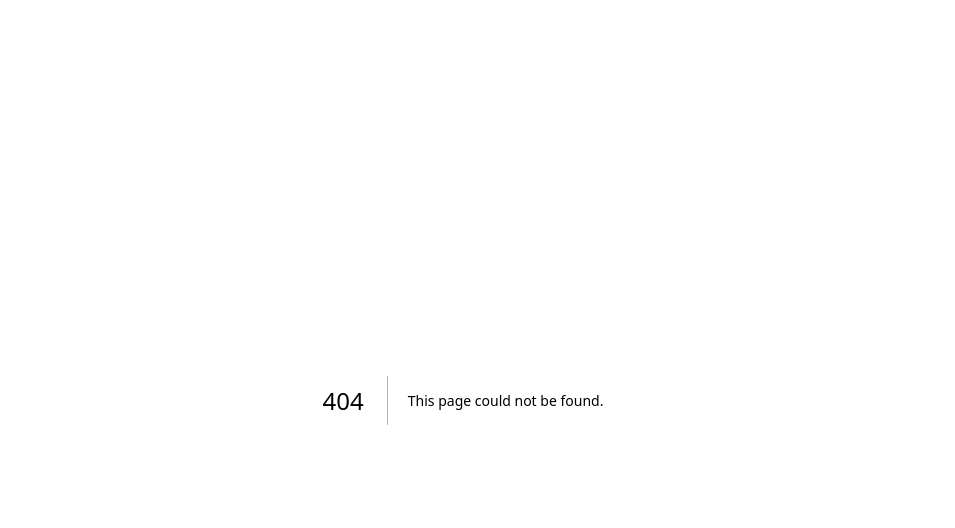
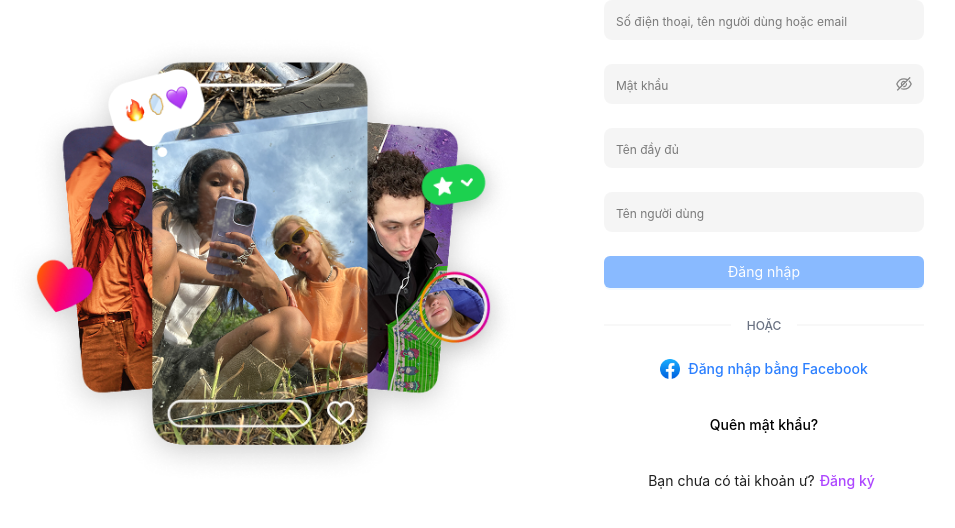
Before and after one commit to quangnguyentan/instagram_clone, a Next.js app in the folder apps/frontend/: page /accounts/emailsignup in a window 1280 px wide. Before the commit this address had no page. Shown: the top 528 px of the page, without its empty margins (177-1132 px from the left). Built offline with nearby package versions, Linux system fonts and the light colour scheme.

Commit message:
update code

```diff
--- /dev/null
+++ b/apps/frontend/src/app/accounts/emailsignup/page.tsx
@@ -0,0 +1,18 @@
+"use client";
+import LoginForm from "@/app/features/auth/components/LoginForm";
+import React from "react";
+
+const RegisterEmail = () => {
+  return (
+    <div>
+      <LoginForm
+        type="register"
+        onLogin={() => {}}
+        onRegister={() => {}}
+        onForgotPassword={() => {}}
+      />
+    </div>
+  );
+};
+
+export default RegisterEmail;
--- a/apps/frontend/src/app/features/auth/components/LoginForm.tsx
+++ b/apps/frontend/src/app/features/auth/components/LoginForm.tsx
@@ -15,6 +15,8 @@ type FieldType = {
   email?: string;
   password?: string;
   remember?: string;
+  fullname?: string;
+  username?: string;
 };
 
 interface LoginFormProps {
@@ -71,6 +73,7 @@ const LoginForm = ({
         email: values.email as string,
         password: values.password as string,
         username: values.email as string,
+        fullName: values.fullname as string,
       });
     }
 
@@ -110,7 +113,9 @@ const LoginForm = ({
                 .getFieldsError()
                 .some(({ errors }) => errors.length);
               const hasEmpty =
-                !form.getFieldValue("email") || !form.getFieldValue("password");
+                !form.getFieldValue("email") ||
+                !form.getFieldValue("password") ||
+                !form.getFieldValue("fullName");
               setIsDisabled(hasError || hasEmpty);
             }}
           >
@@ -141,7 +146,34 @@ const LoginForm = ({
                 variant="filled"
               />
             </Form.Item>
-
+            {type === "register" && (
+              <Form.Item<FieldType>
+                name="fullname"
+                // rules={[{ required: true, message: "Please input your email!" }]}
+                className="w-80"
+              >
+                <Input
+                  placeholder="Tên đầy đủ"
+                  className="placeholder:text-xs! placeholder:text-black/50!"
+                  size="large"
+                  variant="filled"
+                />
+              </Form.Item>
+            )}
+            {type === "register" && (
+              <Form.Item<FieldType>
+                name="username"
+                // rules={[{ required: true, message: "Please input your email!" }]}
+                className="w-80"
+              >
+                <Input
+                  placeholder="Tên người dùng"
+                  className="placeholder:text-xs! placeholder:text-black/50!"
+                  size="large"
+                  variant="filled"
+                />
+              </Form.Item>
+            )}
             {isAuthenticated && (
               <Form.Item<FieldType>
                 name="remember"
@@ -204,6 +236,7 @@ const LoginForm = ({
                   htmlType="button"
                   className="hover:underline text-purple-500! font-medium! px-1!"
                   onClick={onRegister}
+                  href="/accounts/emailsignup"
                 >
                   Đăng ký
                 </Button>
--- a/apps/frontend/src/app/features/auth/hooks/useAuth.ts
+++ b/apps/frontend/src/app/features/auth/hooks/useAuth.ts
@@ -25,6 +25,7 @@ export function useRegister() {
       email: string;
       password: string;
       username: string;
+      fullName: string;
     }) => {
       const res = await api.post("/auth/register", data);
       return res.data;
@@ -47,7 +48,7 @@ export function useRefresh() {
   return useQuery({
     queryKey: ["auth", "refresh"],
     queryFn: async () => {
-      const res = await api.get("/auth/refresh");
+      const res = await api.get<{ accessToken: string }>("/auth/refresh");
       useAuthStore.getState().setAccessToken(res.data.accessToken);
       return res.data;
     },
--- a/apps/frontend/src/hooks/useComment.ts
+++ b/apps/frontend/src/hooks/useComment.ts
@@ -5,8 +5,6 @@ import { io, Socket } from "socket.io-client";
 import { useEffect } from "react";
 import api from "@/lib/axios"; // axios instance đã config baseURL + token
 import { Comment } from "@/types/comment.type";
-
-
 
 // API
 const fetchComments = async (postId: string): Promise<Comment[]> => {
@@ -51,7 +49,9 @@ export function useCreateComment() {
   return useMutation({
     mutationFn: createComment,
     onSuccess: (newComment) => {
-            queryClient.invalidateQueries({ queryKey: ["comments", newComment.post] });
+      queryClient.invalidateQueries({
+        queryKey: ["comments", newComment.post],
+      });
     },
   });
 }
@@ -72,7 +72,9 @@ export function useDeleteComment() {
   return useMutation({
     mutationFn: ({ id }: { id: string; postId: string }) => deleteComment(id),
     onSuccess: (_, variables) => {
-            queryClient.invalidateQueries({ queryKey: ["comments", variables.postId] });
+      queryClient.invalidateQueries({
+        queryKey: ["comments", variables.postId],
+      });
     },
   });
 }
@@ -91,25 +93,23 @@ export function useRealtimeComments(postId: string) {
 
     socket.on("comment.created", (comment: Comment) => {
       if (comment.post._id !== postId) return;
-            queryClient.setQueryData<Comment[]>(
-                ["comments", postId],
-                (old = []) => [...old, comment]
-            );
+      queryClient.setQueryData<Comment[]>(["comments", postId], (old = []) => [
+        ...old,
+        comment,
+      ]);
     });
 
     socket.on("comment.updated", (comment: Comment) => {
       if (comment.post?._id !== postId) return;
-            queryClient.setQueryData<Comment[]>(
-                ["comments", postId],
-                (old = []) => old.map((c) => (c._id === comment._id ? comment : c))
+      queryClient.setQueryData<Comment[]>(["comments", postId], (old = []) =>
+        old.map((c) => (c._id === comment._id ? comment : c))
       );
     });
 
     socket.on("comment.deleted", ({ id, postId: deletedPostId }) => {
       if (deletedPostId !== postId) return;
-            queryClient.setQueryData<Comment[]>(
-                ["comments", postId],
-                (old = []) => old.filter((c) => c._id !== id)
+      queryClient.setQueryData<Comment[]>(["comments", postId], (old = []) =>
+        old.filter((c) => c._id !== id)
       );
     });
 
--- a/apps/frontend/src/lib/axios.ts
+++ b/apps/frontend/src/lib/axios.ts
@@ -24,7 +24,9 @@ api.interceptors.response.use(
   async (error) => {
     if (error.response?.status === 401) {
       try {
-        const refreshRes = await api.get<{ accessToken: string }>("/auth/refresh");
+        const refreshRes = await api.get<{ accessToken: string }>(
+          "/auth/refresh"
+        );
         const newToken = refreshRes.data.accessToken;
         useAuthStore.getState().setAccessToken(newToken);
         // retry lại request gốc
@@ -32,7 +34,7 @@ api.interceptors.response.use(
         return api.request(error.config);
       } catch (refreshError) {
         useAuthStore.getState().logout();
-        window.location.href = "/login";
+        window.location.href = "/";
       }
     }
     return Promise.reject(error);
--- a/apps/frontend/src/shared/layout/MediaItem.tsx
+++ b/apps/frontend/src/shared/layout/MediaItem.tsx
@@ -26,7 +26,8 @@ const MediaItem: React.FC<MediaItemProps> = ({ item, refCallback }) => {
             src={item.url}
             muted
             loop
-            controls
+            // controls
+            autoPlay
             className="absolute inset-0 w-full h-full object-contain"
           />
         )}
--- a/apps/frontend/src/shared/layout/PostAddComment.tsx
+++ b/apps/frontend/src/shared/layout/PostAddComment.tsx
@@ -3,9 +3,9 @@ import { useState } from "react";
 
 export default function PostAddComment({
   onSubmit,
-}: {
+}: Readonly<{
   onSubmit: (content: string) => void;
-}) {
+}>) {
   const [value, setValue] = useState("");
 
   const handleSubmit = (e: React.FormEvent) => {
--- a/apps/frontend/src/shared/layout/PostCard.tsx
+++ b/apps/frontend/src/shared/layout/PostCard.tsx
@@ -22,12 +22,10 @@ const PostCard = ({ post }: { post: PostType }) => {
   const { data: comments = [] } = useComments(post._id);
   const { user } = useAuthStore();
   console.log(comments);
-  // mutations
   const createMutation = useCreateComment();
   const updateMutation = useUpdateComment();
   const deleteMutation = useDeleteComment();
 
-  // realtime
   useRealtimeComments(post._id);
 
   const handleAddComment = (content: string) => {
--- a/apps/frontend/src/shared/layout/PostCommentsPreview.tsx
+++ b/apps/frontend/src/shared/layout/PostCommentsPreview.tsx
@@ -27,8 +27,8 @@ const PostCommentsPreview = ({ comments, onUpdate, onDelete }: Props) => {
     }
     setEditingId(null);
   };
-  //   console.log(user?._id, "userid");
-  //   console.log(comments[0].user?._id, "comment user id");
+  console.log(user?._id, "userid");
+  console.log(comments[0].user?._id, "comment user id");
   return (
     <div className="px-2 space-y-2">
       {comments.map((cmt) => (
--- a/apps/frontend/src/types/user.type.ts
+++ b/apps/frontend/src/types/user.type.ts
@@ -1,6 +1,7 @@
 export interface User {
   _id: string; // _id trong MongoDB
   username: string;
+  fullName: string;
   email: string;
   role: "user" | "admin";
   refreshoken: string;
```
Also changed, not shown: 1 other file (tests, documents, lock files or other folders). Lines whose indentation alone changed are shown as unchanged.
